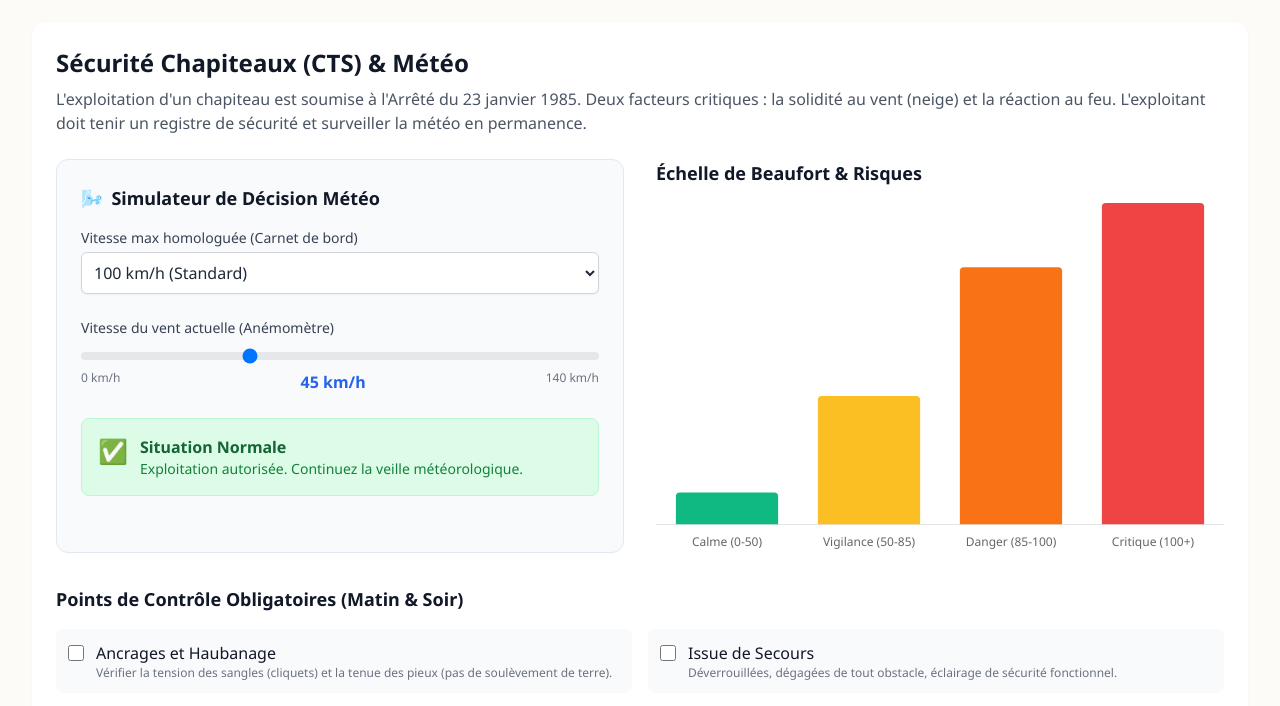
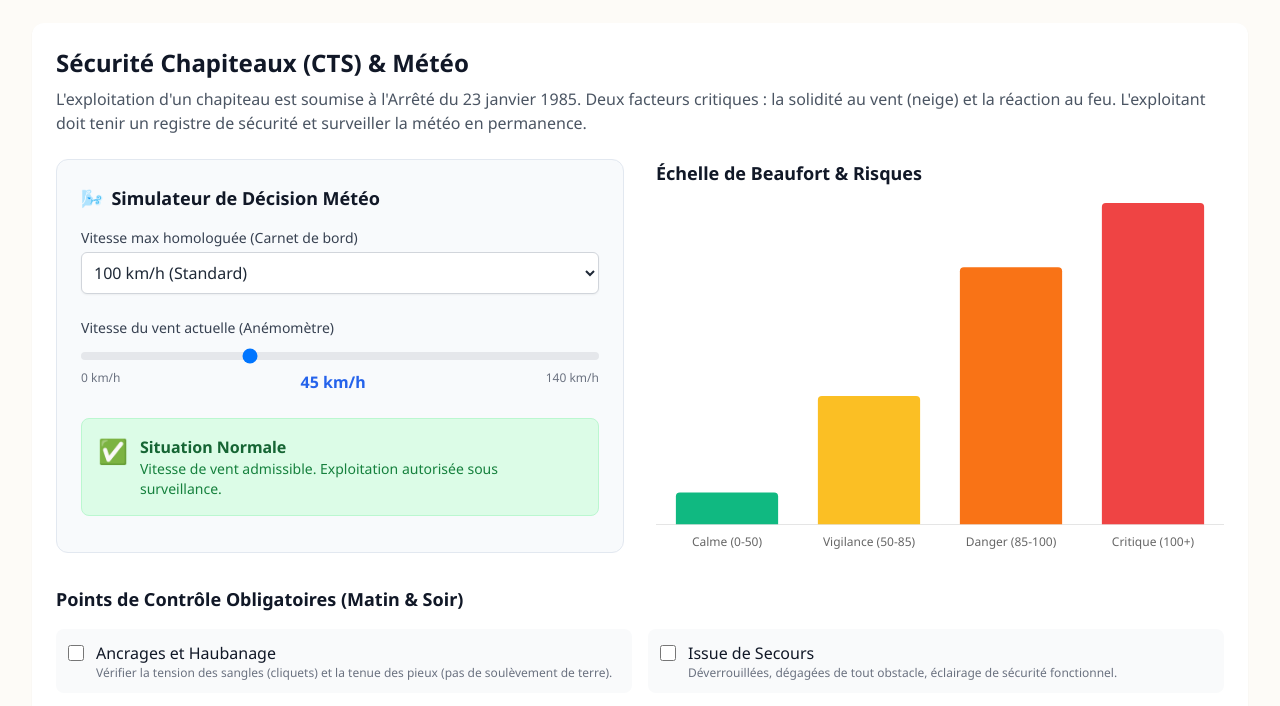
Before and after one commit to fi-regie/Reglementation-Spectacle-Itinerant, a plain HTML site: page index.html in a window 1280 px wide. Both pictures are taken after a click on the button "CTS & Sécurité". Shown: the part 74-780 px from the top of the page. Drawn offline with nearby package versions, Linux system fonts and the light colour scheme.

Commit message:
Update index.html

```diff
--- a/index.html
+++ b/index.html
@@ -61,24 +61,16 @@
             transform: translateY(-2px);
             box-shadow: 0 10px 15px -3px rgba(0, 0, 0, 0.1), 0 4px 6px -2px rgba(0, 0, 0, 0.05);
         }
+
+        .animate-fade-in {
+            animation: fadeIn 0.5s ease-in-out;
+        }
+
+        @keyframes fadeIn {
+            from { opacity: 0; transform: translateY(10px); }
+            to { opacity: 1; transform: translateY(0); }
+        }
     </style>
-    <!-- Chosen Palette: Warm Neutral Background (#FDFBF7), Deep Theatre Red Accent (#BE123C), Slate Grey Text (#1F2937), Warning Orange (#F97316) for safety -->
-    <!-- Application Structure Plan:
-         1. Header: Title and Context.
-         2. Navigation: Thematic Tabs (Accueil/Dashboard, CTS & Météo, Animaux, Liens Légifrance).
-         3. Dashboard View: Summary stats and quick access cards.
-         4. CTS & Security View: Interactive "Wind Calculator" and safety checklists.
-         5. Animals View: Timeline of the 2021 law implementation.
-         6. Legal Library View: Filterable list of direct Legifrance links.
-         Designed to move from general overview -> specific technical tools -> reference material.
-    -->
-    <!-- Visualization & Content Choices:
-         - Wind Speed Gauge (Canvas/Chart.js): Visualizing safety thresholds is critical for tents. Interaction: Slider input.
-         - Animal Ban Timeline (Chart.js): To visualize the deadlines of Law 2021-1539.
-         - Filterable Link Table (JS+HTML): Efficient way to handle the "List of detailed links" request.
-         - Justification: Complex regulations need interactive tools (calculators) to be understood, not just text.
-    -->
-    <!-- CONFIRMATION: NO SVG graphics used. NO Mermaid JS used. -->
 </head>
 <body class="min-h-screen flex flex-col">
 
@@ -100,7 +92,7 @@
                     <button onclick="app.navigate('animals')" id="nav-animals" class="nav-btn px-3 py-2 text-sm font-medium text-gray-500 hover:text-gray-700">Animaux</button>
                     <button onclick="app.navigate('library')" id="nav-library" class="nav-btn px-3 py-2 text-sm font-medium text-gray-500 hover:text-gray-700">Bibliothèque Liens</button>
                 </nav>
-                <!-- Mobile Menu Button (Simple implementation) -->
+                <!-- Mobile Menu Button -->
                 <button class="md:hidden text-gray-500 hover:text-gray-900" onclick="document.getElementById('mobile-menu').classList.toggle('hidden')">
                     <span class="text-2xl">☰</span>
                 </button>
@@ -366,49 +358,63 @@
                 title: "Arrêté du 23 janvier 1985 (CTS)",
                 desc: "Règlement de sécurité contre les risques d'incendie et de panique dans les ERP de type CTS (Chapiteaux, Tentes et Structures).",
                 keywords: ["chapiteau", "tente", "feu", "panique", "évacuation", "toile"],
-                url: "https://www.legifrance.gouv.fr/loda/id/LEGITEXT000006075253/"
+                url: "https://www.legifrance.gouv.fr/loda/id/JORFTEXT000000874028/"
             },
             {
                 theme: "Espace Public",
-                title: "L. 2125-1 CGCT",
-                desc: "Règles générales d'occupation du domaine public (AOT - Autorisation d'Occupation Temporaire).",
-                keywords: ["rue", "espace public", "mairie", "redevance", "autorisation"],
-                url: "https://www.legifrance.gouv.fr/codes/article_lc/LEGIARTI000034028045/"
+                title: "Code général de la propriété des personnes publiques",
+                desc: "Articles relatifs à l'occupation du domaine public (Autorisation d'Occupation Temporaire).",
+                keywords: ["rue", "espace public", "mairie", "redevance", "autorisation", "AOT"],
+                url: "https://www.legifrance.gouv.fr/codes/id/LEGITEXT000031366252/"
             },
             {
                 theme: "Animaux",
                 title: "Loi n° 2021-1539 du 30 nov 2021",
                 desc: "Loi visant à lutter contre la maltraitance animale (Interdiction faune sauvage cirque itinérant).",
-                keywords: ["animaux", "lion", "tigre", "interdiction", "bien-être"],
-                url: "https://www.legifrance.gouv.fr/jorf/id/JORFTEXT000044387560"
+                keywords: ["animaux", "lion", "tigre", "interdiction", "bien-être", "cirque"],
+                url: "https://www.legifrance.gouv.fr/jorf/id/JORFTEXT000044387560/"
             },
             {
                 theme: "Travail / Artistes",
-                title: "Code du Travail (Sécurité)",
+                title: "Code du travail - Santé et sécurité",
                 desc: "Dispositions générales sur la santé et la sécurité au travail (applicable au montage/démontage).",
-                keywords: ["sécurité", "travail", "montage", "équipement", "casque"],
-                url: "https://www.legifrance.gouv.fr/codes/section_lc/LEGITEXT000006072050/LEGISCTA000006193175"
+                keywords: ["sécurité", "travail", "montage", "équipement", "casque", "chantier"],
+                url: "https://www.legifrance.gouv.fr/codes/id/LEGITEXT000006072050/"
             },
             {
                 theme: "Bruit / Son",
-                title: "Décret n° 2017-1244 (Bruit)",
-                desc: "Prévention des risques liés aux bruits et aux sons amplifiés (limitation décibels).",
-                keywords: ["son", "bruit", "voisinage", "décibel", "concert"],
-                url: "https://www.legifrance.gouv.fr/loda/id/JORFTEXT000035388043/"
+                title: "Code de la santé publique - Bruit",
+                desc: "Réglementation relative à la prévention des risques liés aux bruits et aux sons amplifiés.",
+                keywords: ["son", "bruit", "voisinage", "décibel", "concert", "nuisance"],
+                url: "https://www.legifrance.gouv.fr/codes/id/LEGITEXT000006072665/"
             },
             {
                 theme: "ERP / Général",
                 title: "Arrêté du 25 juin 1980",
-                desc: "Règlement de sécurité contre les risques d'incendie et de panique (Dispositions Générales).",
-                keywords: ["feu", "extincteur", "alarme", "erp"],
-                url: "https://www.legifrance.gouv.fr/loda/id/LEGITEXT000006073860/"
+                desc: "Règlement de sécurité contre les risques d'incendie et de panique dans les ERP (Dispositions Générales).",
+                keywords: ["feu", "extincteur", "alarme", "erp", "sécurité", "incendie"],
+                url: "https://www.legifrance.gouv.fr/loda/id/JORFTEXT000000510784/"
             },
             {
                 theme: "Contrôle Technique",
-                title: "Article R123-43 CCH",
-                desc: "Vérifications techniques obligatoires dans les ERP (Electricité, Levage, CTS).",
-                keywords: ["contrôle", "bureau de contrôle", "électricité", "levage"],
-                url: "https://www.legifrance.gouv.fr/codes/article_lc/LEGIARTI000028753232"
+                title: "Code de la construction et de l'habitation",
+                desc: "Articles relatifs aux vérifications techniques obligatoires dans les ERP.",
+                keywords: ["contrôle", "bureau de contrôle", "électricité", "levage", "vérification"],
+                url: "https://www.legifrance.gouv.fr/codes/id/LEGITEXT000006074096/"
+            },
+            {
+                theme: "Spectacle Vivant",
+                title: "Code du travail - Statut des artistes",
+                desc: "Dispositions relatives au statut des artistes du spectacle.",
+                keywords: ["artiste", "intermittent", "spectacle", "cachet", "contrat"],
+                url: "https://www.legifrance.gouv.fr/codes/section_lc/LEGITEXT000006072050/LEGISCTA000006193175"
+            },
+            {
+                theme: "Assurance / Responsabilité",
+                title: "Code des assurances",
+                desc: "Obligations d'assurance responsabilité civile pour les organisateurs.",
+                keywords: ["assurance", "responsabilité", "civile", "RC", "garantie"],
+                url: "https://www.legifrance.gouv.fr/codes/id/LEGITEXT000006073984/"
             }
         ];
 
@@ -452,6 +458,9 @@
                 app.setupWindCalculator();
                 app.renderLinksTable(regulationsData);
                 app.setupSearch();
+
+                // Initialize navigation state
+                app.navigate('dashboard');
             },
 
             // --- Logic: Wind Calculator ---
@@ -505,6 +514,9 @@
 
                 slider.addEventListener('input', update);
                 maxSelect.addEventListener('change', update);
+
+                // Initial update
+                update();
             },
 
             // --- Logic: Link Filter ---
@@ -580,7 +592,14 @@
                         responsive: true,
                         maintainAspectRatio: false,
                         plugins: {
-                            legend: { position: 'right' }
+                            legend: {
+                                position: 'right',
+                                labels: {
+                                    font: {
+                                        family: "'Noto Sans', sans-serif"
+                                    }
+                                }
+                            }
                         }
                     }
                 });
@@ -601,8 +620,18 @@
                         responsive: true,
                         maintainAspectRatio: false,
                         scales: {
-                            y: { display: false },
-                            x: { grid: { display: false } }
+                            y: {
+                                display: false,
+                                max: 100
+                            },
+                            x: {
+                                grid: { display: false },
+                                ticks: {
+                                    font: {
+                                        family: "'Noto Sans', sans-serif"
+                                    }
+                                }
+                            }
                         },
                         plugins: {
                             legend: { display: false },
@@ -647,12 +676,37 @@
                         scales: {
                             y: {
                                 display: true,
-                                title: { display: true, text: '% Interdiction' },
-                                max: 100
+                                title: {
+                                    display: true,
+                                    text: '% Interdiction',
+                                    font: {
+                                        family: "'Noto Sans', sans-serif"
+                                    }
+                                },
+                                max: 100,
+                                ticks: {
+                                    font: {
+                                        family: "'Noto Sans', sans-serif"
+                                    }
+                                }
+                            },
+                            x: {
+                                ticks: {
+                                    font: {
+                                        family: "'Noto Sans', sans-serif"
+                                    }
+                                }
                             }
                         },
                         plugins: {
-                            title: { display: true, text: 'Trajectoire Loi 2021 (Fin des animaux sauvages)' },
+                            title: {
+                                display: true,
+                                text: 'Trajectoire Loi 2021 (Fin des animaux sauvages)',
+                                font: {
+                                    family: "'Noto Sans', sans-serif",
+                                    size: 14
+                                }
+                            },
                             tooltip: {
                                 callbacks: {
                                     label: (ctx) => {
```
